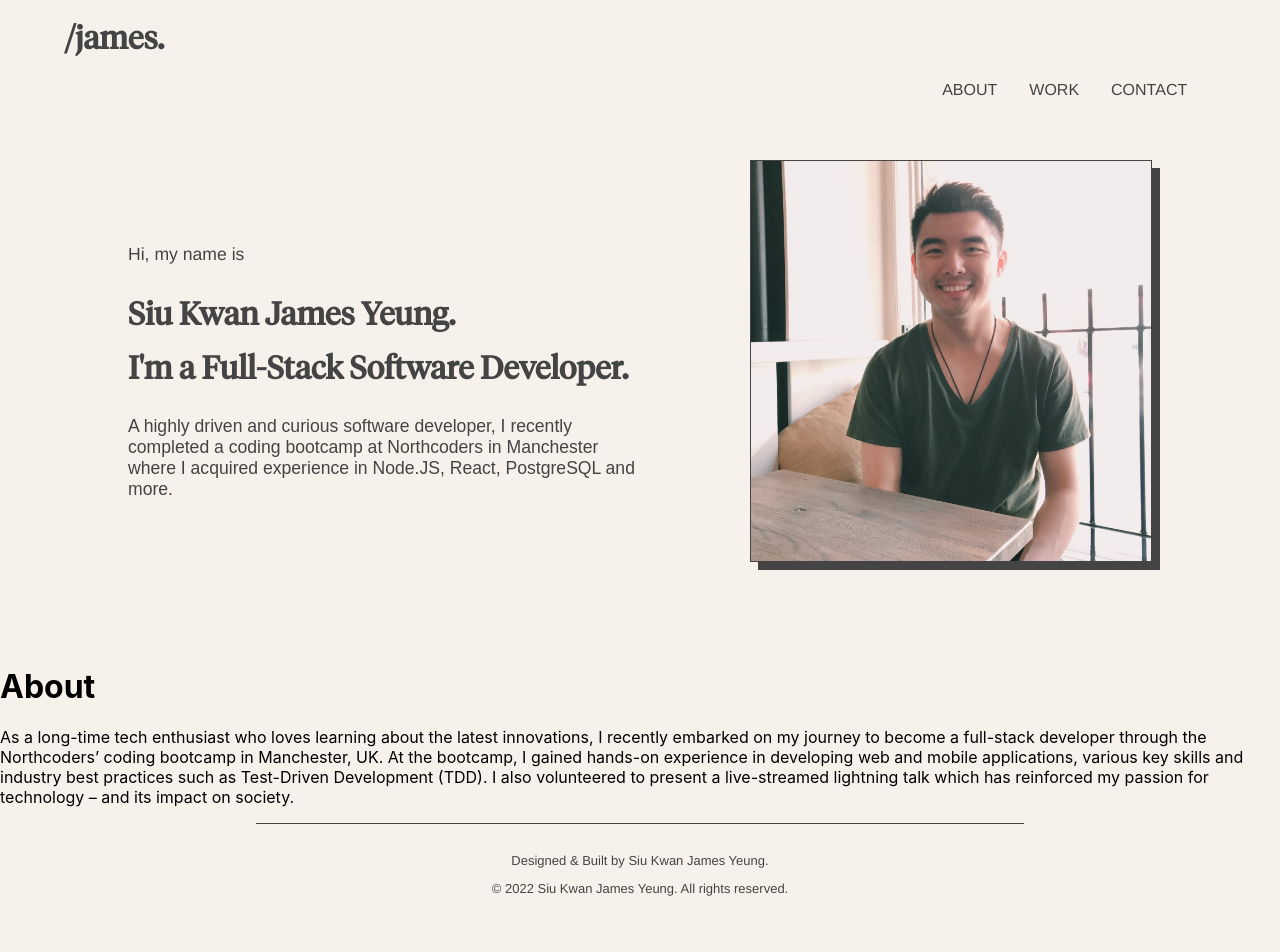
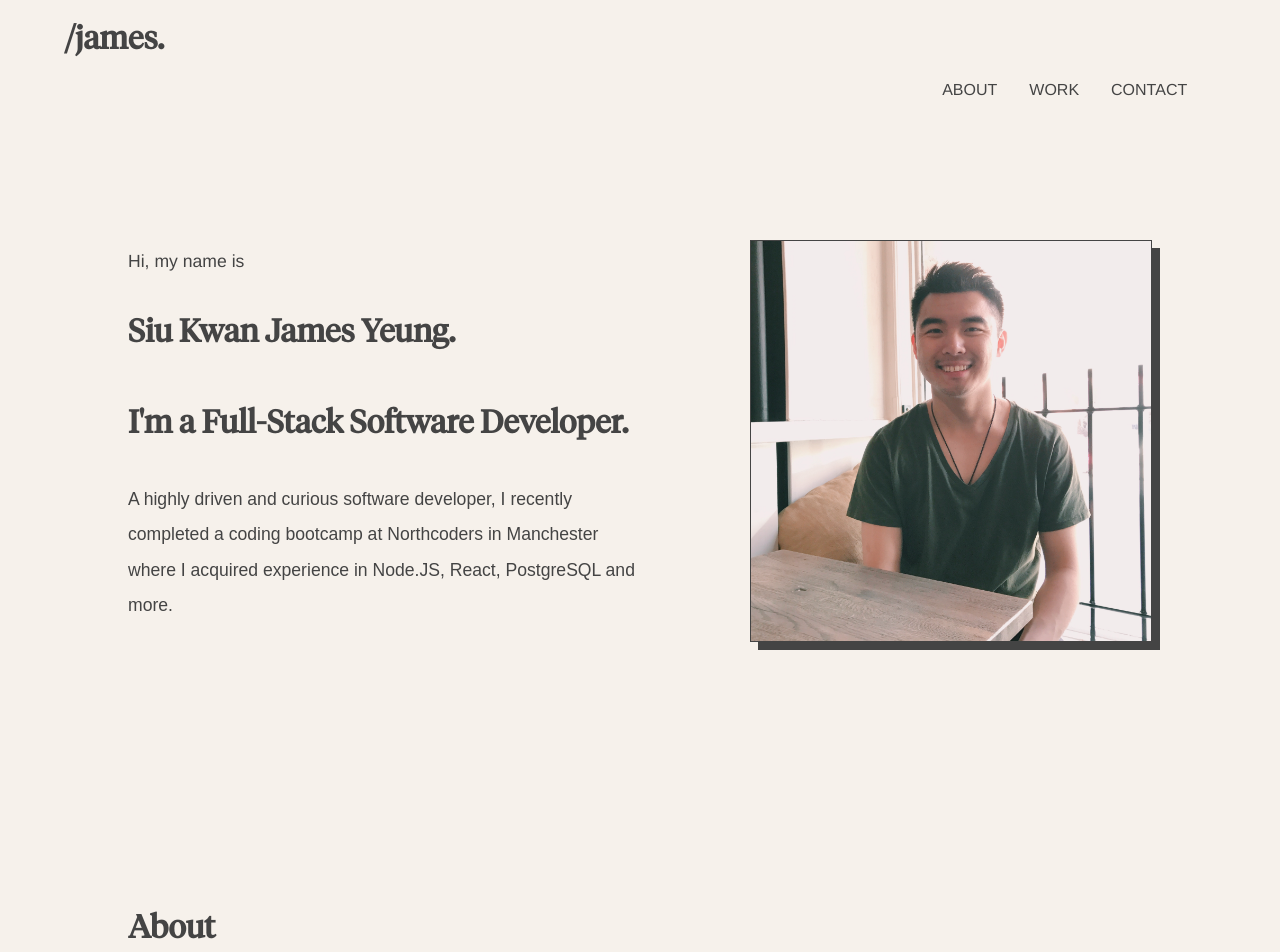
Before and after one commit to OneInfiniteLoops/Portfolio, a React (Create React App) app: page / in a window 1280 px wide. Shown: the top 952 px of the page. Before the commit the page ends 909 px from the top, so only its background shows below. Built offline with nearby package versions, Linux system fonts and the light colour scheme.

Commit message:
Change line height and adds styling to About component

```diff
--- a/src/App.css
+++ b/src/App.css
@@ -57,6 +57,7 @@
   font-family: Tiempos Headline;
   color: #444;
   padding: 10%;
+  line-height: 2;
 }
 
 .ProfileImage img {
@@ -64,7 +65,7 @@
   height: 25rem;
   object-fit: cover;
   position: absolute;
-  top: 20%;
+  top: 30%;
   right: 10%;
   border: #444 solid 1px;
   box-shadow: 8px 8px #444;
@@ -74,19 +75,17 @@
 .Introduction p {
   font-size: 1.1rem;
   font-family: Helvetica;
-  margin-bottom: 2rem;
+  text-align: justify;
   animation: slide-up-fade 1.5s;
 }
 
 .Introduction h1 {
   font-size: 2rem;
-  margin: 0;
   animation: slide-up-fade 2s;
 }
 
 .Introduction h2 {
   font-size: 2rem;
-  margin-top: 1rem;
   animation: slide-up-fade 2.5s;
 }
 
@@ -94,9 +93,27 @@
   font-family: Arial, Helvetica, sans-serif;
   font-size: 1.1rem;
   font-weight: normal;
-  margin-top: 1rem;
   padding-right: 50%;
   animation: slide-up-fade 3s;
+}
+
+#About {
+  font-family: Helvetica;
+  line-height: 2;
+  color: #444;
+  padding: 10%;
+  animation: slide-up-fade 3s;
+  text-align: justify;
+}
+
+#About h1 {
+  font-size: 2rem;
+  font-family: Tiempos Headline;
+  margin: 0;
+  animation: slide-up-fade 3s;
+}
+#About p {
+  margin-right: 20%;
 }
 
 .Footer {
```
